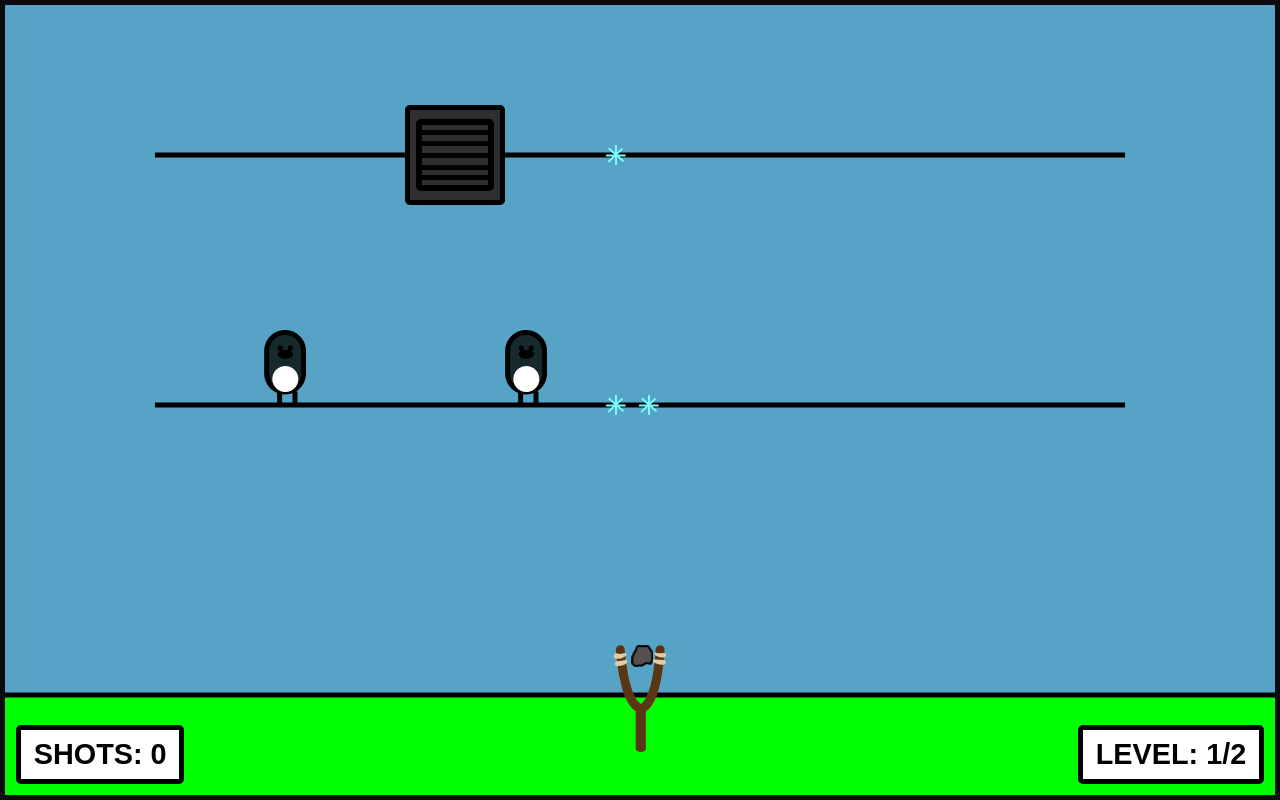
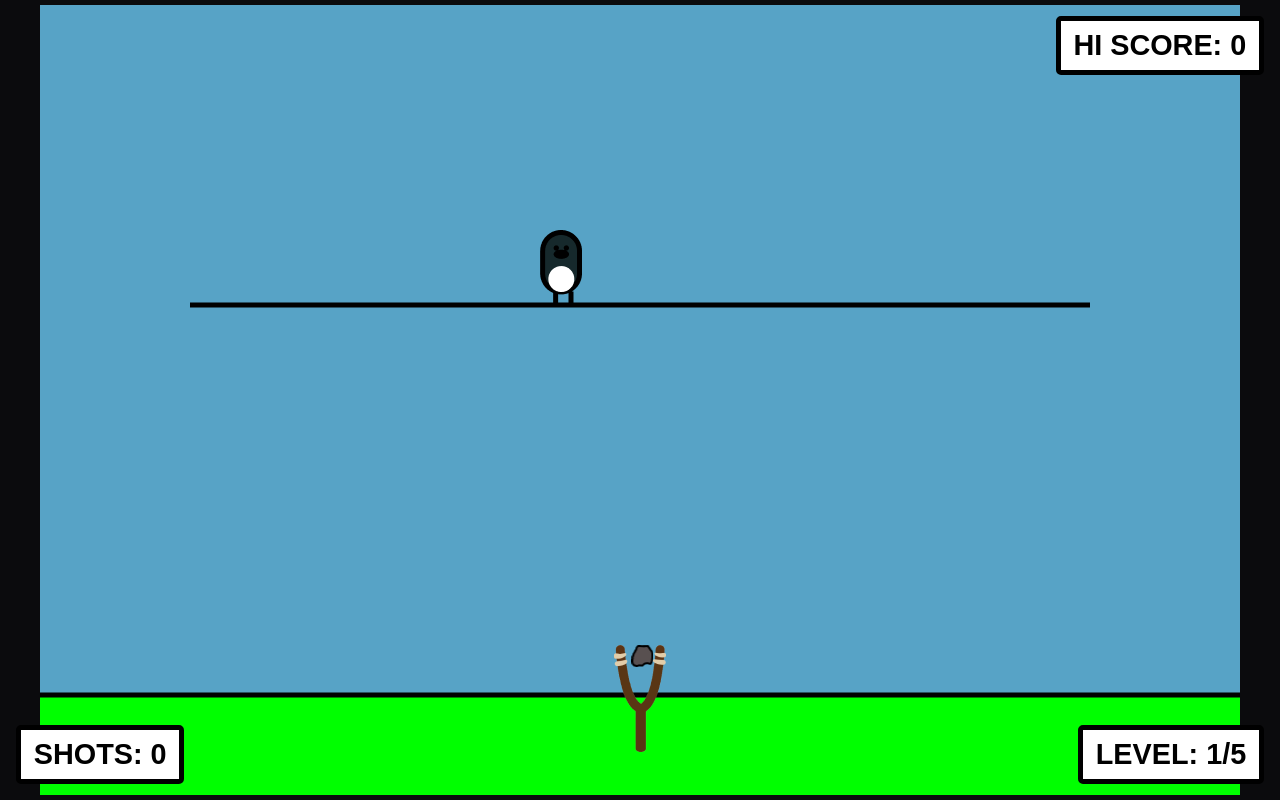
Before and after one commit to ArunBohra12/shoot-em-birds, a website built with Vite: page index.html in a window 1280 px wide. Built offline with nearby package versions, Linux system fonts and the light colour scheme.

Commit message:
Add high score system, corrected the name of ElectricShock class & created some levels

```diff
--- a/package.json
+++ b/package.json
@@ -1,7 +1,7 @@
 {
   "name": "shoot-em-birds",
   "private": true,
-  "version": "0.0.0",
+  "version": "1.0.0",
   "type": "module",
   "scripts": {
     "dev": "vite",
--- a/src/assets/data/levels.ts
+++ b/src/assets/data/levels.ts
@@ -12,47 +12,11 @@ const levelsData: Array<Level> = [
     wires: [
       {
         id: uuid(),
-        height: 400,
+        height: 300,
         birds: [
           {
             id: uuid(),
-            position: 400,
-            willMove: true,
-            movingDirection: "left",
-            movingBounds: { left: 150, right: 450 },
-          },
-          {
-            id: uuid(),
             position: 500,
-            willMove: false,
-          },
-        ],
-        electricShocks: [
-          {
-            id: uuid(),
-            position: 600,
-            willMove: false,
-          },
-          {
-            id: uuid(),
-            position: 660,
-            willMove: true,
-            movingDirection: "right",
-            movingBounds: {
-              left: 620,
-              right: 820,
-            },
-          },
-        ],
-      },
-      {
-        id: uuid(),
-        height: 150,
-        obstacles: [400],
-        electricShocks: [
-          {
-            id: uuid(),
-            position: 600,
             willMove: false,
           },
         ],
@@ -64,48 +28,164 @@ const levelsData: Array<Level> = [
     wires: [
       {
         id: uuid(),
+        height: 200,
+        birds: [
+          {
+            id: uuid(),
+            position: 500,
+            willMove: false,
+          },
+        ],
+      },
+      {
+        id: uuid(),
+        height: 450,
+        birds: [
+          {
+            id: uuid(),
+            position: 500,
+            willMove: false,
+          },
+        ],
+      },
+    ],
+  },
+  {
+    level: 3,
+    wires: [
+      {
+        id: uuid(),
+        height: 200,
+        birds: [
+          {
+            id: uuid(),
+            position: 500,
+            willMove: false,
+          },
+        ],
+      },
+      {
+        id: uuid(),
+        height: 450,
+        electricShocks: [
+          {
+            id: uuid(),
+            position: 495,
+            willMove: false,
+          },
+          {
+            id: uuid(),
+            position: 555,
+            willMove: false,
+          },
+        ],
+      },
+    ],
+  },
+  {
+    level: 4,
+    wires: [
+      {
+        id: uuid(),
+        height: 400,
+        birds: [
+          {
+            id: uuid(),
+            position: 500,
+            willMove: true,
+            movingDirection: "left",
+            movingBounds: {
+              left: 300,
+              right: 700,
+            },
+          },
+        ],
+      },
+      {
+        id: uuid(),
+        height: 250,
+        birds: [
+          {
+            id: uuid(),
+            position: 500,
+            willMove: true,
+            movingDirection: "right",
+            movingBounds: {
+              left: 300,
+              right: 700,
+            },
+          },
+        ],
+      },
+    ],
+  },
+  {
+    level: 5,
+    wires: [
+      {
+        id: uuid(),
+        height: 150,
+        obstacles: [400],
+      },
+      {
+        id: uuid(),
         height: 400,
         birds: [
           {
             id: uuid(),
             position: 400,
             willMove: true,
-            movingDirection: "left",
-            movingBounds: { left: 150, right: 450 },
-          },
-          {
-            id: uuid(),
-            position: 500,
-            willMove: false,
-          },
-        ],
-        electricShocks: [
-          {
-            id: uuid(),
-            position: 600,
-            willMove: false,
-          },
-          {
-            id: uuid(),
-            position: 660,
-            willMove: true,
             movingDirection: "right",
             movingBounds: {
-              left: 620,
-              right: 820,
+              left: 200,
+              right: 700,
             },
           },
         ],
       },
       {
         id: uuid(),
-        height: 150,
-        obstacles: [400],
+        height: 430,
         electricShocks: [
           {
             id: uuid(),
-            position: 600,
-            willMove: false,
+            position: 380,
+            willMove: true,
+            movingDirection: "right",
+            movingBounds: {
+              left: 180,
+              right: 660,
+            },
+          },
+          {
+            id: uuid(),
+            position: 400,
+            willMove: true,
+            movingDirection: "right",
+            movingBounds: {
+              left: 200,
+              right: 680,
+            },
+          },
+          {
+            id: uuid(),
+            position: 420,
+            willMove: true,
+            movingDirection: "right",
+            movingBounds: {
+              left: 220,
+              right: 700,
+            },
+          },
+          {
+            id: uuid(),
+            position: 440,
+            willMove: true,
+            movingDirection: "right",
+            movingBounds: {
+              left: 240,
+              right: 720,
+            },
           },
         ],
       },
--- a/src/classes/Wire.ts
+++ b/src/classes/Wire.ts
@@ -3,7 +3,7 @@ import { Position } from "../types/gameTypes";
 import { LevelWire } from "../types/levelTypes";
 import Bird from "./Bird";
 import Bullet from "./Bullet";
-import ElectricShock from "./ElectricShcok";
+import ElectricShock from "./ElectricShock";
 import Obstacle from "./Obstacle";
 
 class Wire {
--- a/src/game/canvas.ts
+++ b/src/game/canvas.ts
@@ -10,7 +10,7 @@ interface CanvasAndContextInterface {
 export const setCanvasDimentions = function (canvasSelector: string): void {
   const canvas: HTMLCanvasElement = document.querySelector(canvasSelector)!;
 
-  canvas.width = window.innerWidth - 10;
+  canvas.width = 1200;
   canvas.height = window.innerHeight - 10;
 };
 
--- /dev/null
+++ b/src/game/score.ts
@@ -0,0 +1,31 @@
+const HIGHEST_SCORE_LOCAL_STORAGE_KEY = "highest-score";
+
+/**
+ * Get the highest score from local storage and return it as a number.
+ * If there is nothing in local storage it return 0
+ * @returns The highest score from the local storage
+ */
+const getHighestScore = function (): number {
+  const score = Number(localStorage.getItem(HIGHEST_SCORE_LOCAL_STORAGE_KEY));
+
+  // If there is nothing in the local storage show 0 as the heighest score
+  if (isNaN(score)) return 0;
+
+  return score;
+};
+
+/**
+ * It sets the highest score in local storage if the score is higher than the current highest score
+ * @param {number} score - number - The score to set as the highest score.
+ * @returns the value of the localStorage item with the key HIGHEST_SCORE_LOCAL_STORAGE_KEY.
+ */
+export const setHighestScore = function (score: number) {
+  if (score > getHighestScore()) return;
+
+  localStorage.setItem(HIGHEST_SCORE_LOCAL_STORAGE_KEY, String(score));
+};
+
+export const updateHighestScore = function () {
+  const hiScoreEl = document.querySelector("#hi-score-box .text-value")!;
+  hiScoreEl.textContent = String(getHighestScore());
+};
--- a/src/main.ts
+++ b/src/main.ts
@@ -7,6 +7,7 @@ import { drawStaticScenes } from "./game/gameScenes";
 import Bullet from "./classes/Bullet";
 import Player from "./classes/Player";
 import Wire from "./classes/Wire";
+import { updateHighestScore, setHighestScore } from "./game/score";
 
 // -----------------------------------------
 // SETTING GAME STATE START
@@ -26,6 +27,7 @@ let wires: Array<Wire> = [];
 
 createTextBox("SHOTS: ", { id: "total-shots" });
 createTextBox("LEVEL: ", { id: "level" });
+createTextBox("HI SCORE: ", { id: "hi-score-box" });
 
 // SETTING GAME STATE FINISH
 // -----------------------------------------
@@ -36,9 +38,8 @@ createTextBox("LEVEL: ", { id: "level" });
  * @returns {void}
  */
 const updateScore = function (increment: number): void {
-  const scoreEl = document.querySelector("#total-shots .text-value");
+  const scoreEl = document.querySelector("#total-shots .text-value")!;
   score += increment;
-  if (!scoreEl) return;
 
   scoreEl.textContent = `${score}`;
 };
@@ -49,8 +50,7 @@ const updateScore = function (increment: number): void {
  * @returns {void}
  */
 const displayLevel = function (level: number): void {
-  const levelEl = document.querySelector("#level .text-value");
-  if (!levelEl) return;
+  const levelEl = document.querySelector("#level .text-value")!;
 
   levelEl.textContent = `${level}/${totalLevels}`;
 };
@@ -75,10 +75,33 @@ const checkLevelFinished = function (): boolean {
 };
 
 const finishedGame = function (): void {
+  setHighestScore(score);
+  updateHighestScore();
+
   alert(`You have finished the game.\n Your score is ${score}`);
+
+  level = 1;
+  score = 0;
+
+  levelData = getLevelData(level);
+
+  displayLevel(level);
+  updateScore(score);
+
+  init();
 };
 
 const advanceToNextLevel = function (): void {
+  const bullet = gun.bullet;
+
+  // Just for visual effect
+  // When bullet kills the last bird it stops
+  setTimeout(() => bullet.stop(), 100);
+
+  // When bullet kills the last bird, next level comes in .3s
+  // Tells user they have finished the game
+  setTimeout(() => {
+    bullet.stop();
     if (level === totalLevels) {
       finishedGame();
       return;
@@ -90,6 +113,7 @@ const advanceToNextLevel = function (): void {
     displayLevel(level);
 
     init();
+  }, 300);
 };
 
 /**
@@ -153,6 +177,7 @@ const animate = function (): void {
 // Start the game with score of 0 and level 1
 updateScore(0);
 displayLevel(level);
+updateHighestScore();
 
 init();
 animate();
--- a/src/style.css
+++ b/src/style.css
@@ -37,3 +37,9 @@ body {
   right: 1rem;
   bottom: 1rem;
 }
+
+#hi-score-box {
+  position: fixed;
+  top: 1rem;
+  right: 1rem;
+}
```
Also changed, not shown: src/classes/ElectricShock.ts (renamed from src/classes/ElectricShcok.ts). Lines whose indentation alone changed are shown as unchanged.
